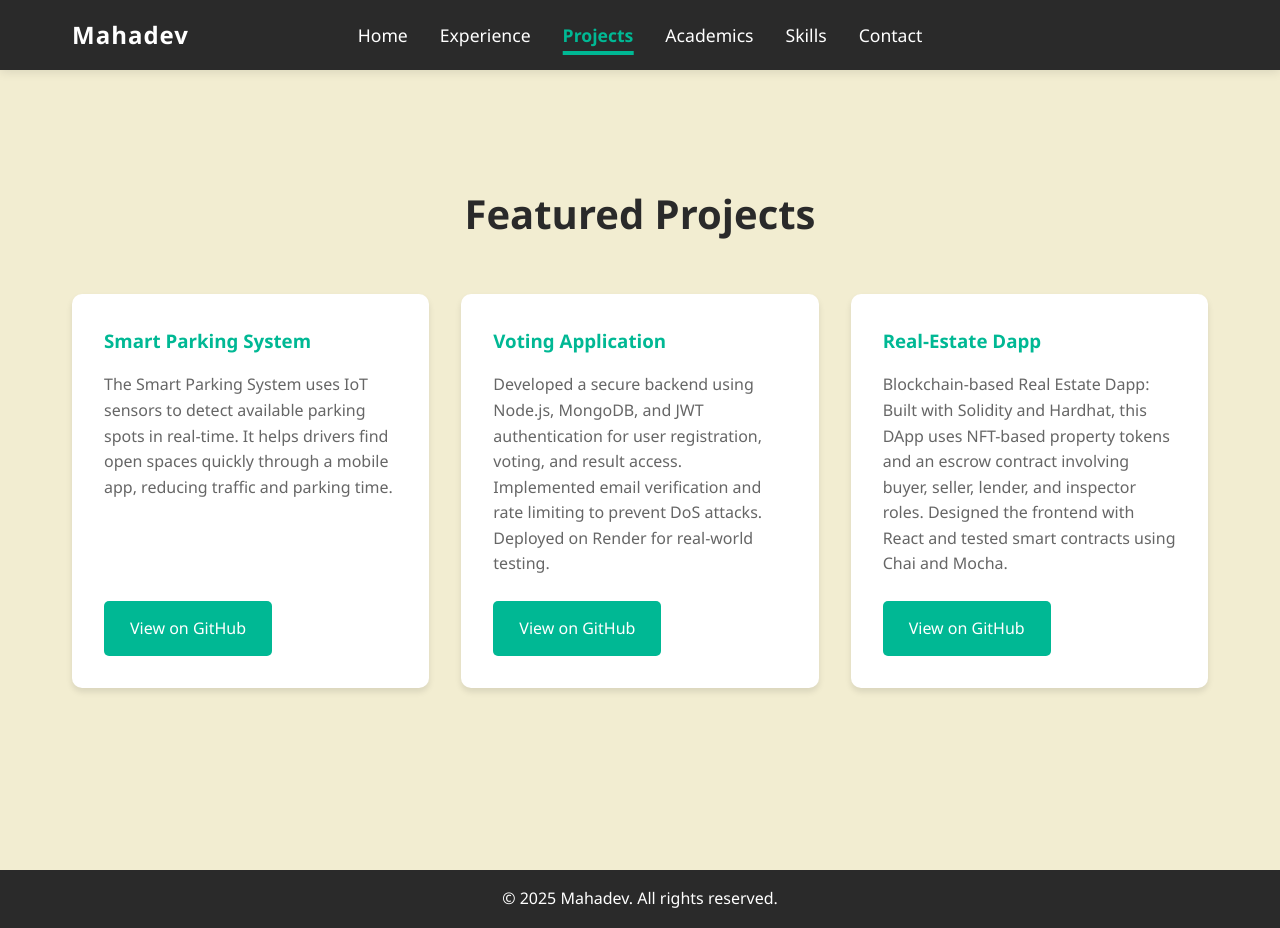
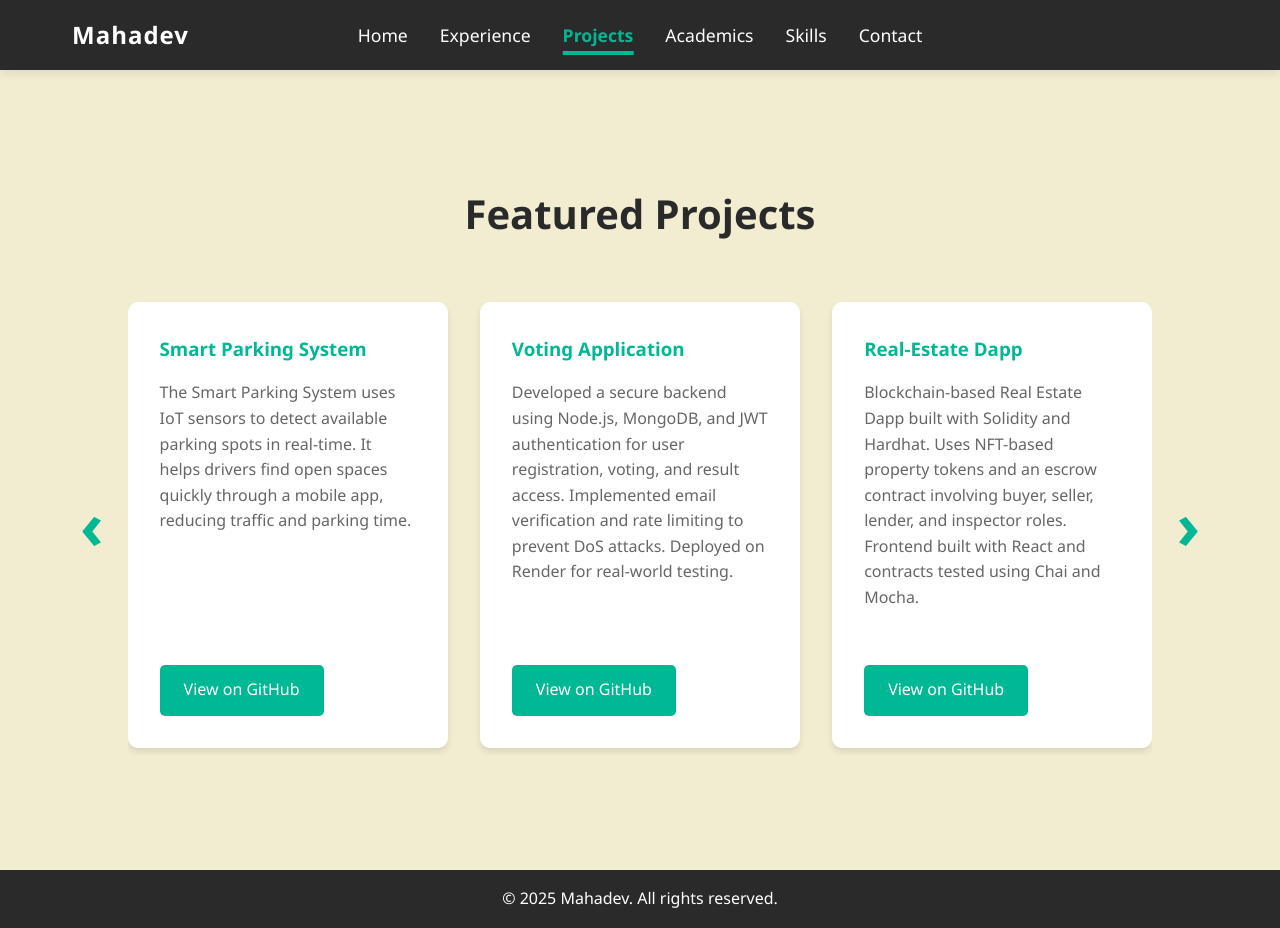
Before and after one commit to mahadev1411/portfolio, a React (Create React App) app: page /projects in a window 1280 px wide. Built offline with nearby package versions, Linux system fonts and the light colour scheme.

Commit message:
updated resume and projects

```diff
--- a/src/components/Experience.js
+++ b/src/components/Experience.js
@@ -21,7 +21,7 @@ const Experience = () => {
       duration: "July 2025 - December 2025",
       responsibilities: [
         "Worked on financial data analysis using SQL and GraphDB to derive key business metrics, ensuring accuracy through validation and aggregation.",
-        "Currently working on an n8n-based automation project to streamline PO/SO creation from Excel inputs via internal APIs."
+        "Worked on an n8n-based automation project to streamline PO/SO creation from Excel inputs via internal APIs."
       ],
       certificateUrl: "/Internship-Letter_ArisInfra.pdf",
       buttonText: "View Offer Letter"   // 👈 Different button text for second internship
--- a/src/components/Projects.css
+++ b/src/components/Projects.css
@@ -1,3 +1,7 @@
+/* =========================
+   PROJECTS SECTION
+   ========================= */
+
 .projects {
   padding-top: 7rem;
 }
@@ -9,43 +13,67 @@
   margin-bottom: 3rem;
 }
 
-.projects-grid {
-  display: grid;
-  grid-template-columns: repeat(auto-fit, minmax(300px, 1fr));
-  gap: 2rem;
+/* =========================
+   CAROUSEL LAYOUT
+   ========================= */
+
+.carousel-wrapper {
+  display: flex;
+  align-items: center;
+  justify-content: center;
+  gap: 1rem;
+  width: 100%;
 }
 
+/* ✅ IMPORTANT: responsive viewport so 3rd card never gets clipped */
+.carousel-viewport {
+  width: min(1100px, 100%);
+  overflow: hidden;
+}
+
+/* scroll container */
+.carousel-track {
+  display: flex;
+  gap: 2rem; /* keep this fixed, JS uses it as spacing */
+  overflow-x: auto;
+  scroll-behavior: smooth;
+  scroll-snap-type: x mandatory;
+  -webkit-overflow-scrolling: touch;
+
+  /* helps snapping start neatly */
+  padding: 0.5rem 0;
+}
+
+/* hide scrollbar */
+.carousel-track::-webkit-scrollbar {
+  display: none;
+}
+.carousel-track {
+  scrollbar-width: none;
+}
+
+/* =========================
+   PROJECT CARD
+   ========================= */
+
+/* ✅ 3 cards always fit inside viewport */
 .project-card {
+  flex: 0 0 calc((100% - 2rem * 2) / 3); /* 3 cards + 2 gaps */
+  min-width: 280px; /* prevents cards becoming too tiny on smaller screens */
+  scroll-snap-align: start;
+
   background: var(--card-bg);
   padding: 2rem;
   border-radius: 10px;
   box-shadow: 0 4px 6px rgba(0, 0, 0, 0.1);
-  transition: all 0.4s cubic-bezier(0.25, 0.46, 0.45, 0.94);
-  position: relative;
   display: flex;
   flex-direction: column;
-  /* Removed fixed min-height */
+  transition: all 0.3s ease;
 }
 
 .project-card:hover {
-  transform: translateY(-10px) scale(1.02);
+  transform: translateY(-8px);
   box-shadow: 0 10px 20px rgba(0, 0, 0, 0.15);
-}
-
-.project-card::after {
-  content: '';
-  position: absolute;
-  bottom: 0;
-  left: 0;
-  width: 100%;
-  height: 3px;
-  background: var(--secondary-color);
-  transform: scaleX(0);
-  transition: transform 0.3s ease;
-}
-
-.project-card:hover::after {
-  transform: scaleX(1);
 }
 
 .project-card h3 {
@@ -58,10 +86,11 @@
   line-height: 1.6;
   flex-grow: 1;
   margin-bottom: 1.5rem;
-  overflow: visible;
-  white-space: normal; /* Ensures text wraps normally */
-  word-wrap: break-word; /* Breaks long words */
 }
+
+/* =========================
+   GITHUB BUTTON
+   ========================= */
 
 .project-btn {
   background-color: var(--secondary-color);
@@ -70,26 +99,62 @@
   border-radius: 5px;
   text-decoration: none;
   font-weight: 500;
-  margin-top: auto;
   align-self: flex-start;
-  transition: all 0.3s ease;
-  border: 2px solid transparent;
-  position: relative;
-  z-index: 1;
+  transition: background 0.3s ease, transform 0.3s ease;
 }
 
 .project-btn:hover {
   background-color: var(--primary-color);
   transform: translateY(-2px);
-  box-shadow: 0 3px 8px rgba(24, 216, 14, 0.2);
+}
+
+/* =========================
+   BIG TEXT ARROWS
+   ========================= */
+
+.carousel-arrow {
+  background: none;
+  border: none;
+  color: var(--secondary-color);
+
+  font-size: 4rem;
+  font-weight: 800;
+  line-height: 1;
+
+  cursor: pointer;
+  padding: 0 0.5rem;
+  user-select: none;
+
+  transition: color 0.2s ease, transform 0.2s ease;
+}
+
+.carousel-arrow:hover {
+  color: var(--primary-color);
+  transform: scale(1.15);
+}
+
+/* =========================
+   RESPONSIVE BREAKPOINTS
+   ========================= */
+
+@media (max-width: 1100px) {
+  /* 2 cards view */
+  .project-card {
+    flex: 0 0 calc((100% - 2rem) / 2);
+  }
 }
 
 @media (max-width: 768px) {
+  /* 1 card view */
   .project-card {
-    padding: 1.5rem;
+    flex: 0 0 100%;
   }
 
-  .project-btn {
-    width: auto; /* Maintain button width on mobile */
+  .carousel-wrapper {
+    gap: 0.5rem;
+  }
+
+  .carousel-arrow {
+    font-size: 3rem;
   }
 }
--- a/src/components/Projects.js
+++ b/src/components/Projects.js
@@ -1,32 +1,74 @@
-import React from 'react';
-import './Projects.css';
+import React, { useRef } from "react";
+import "./Projects.css";
 
 const Projects = () => {
+  const trackRef = useRef(null);
+
   const projects = [
     {
-      title: 'Smart Parking System',
-      desc: 'The Smart Parking System uses IoT sensors to detect available parking spots in real-time. It helps drivers find open spaces quickly through a mobile app, reducing traffic and parking time. ',
-      githubLink: 'https://github.com/mahadev1411/Smart_Parking_System'
+      title: "Smart Parking System",
+      desc:
+        "The Smart Parking System uses IoT sensors to detect available parking spots in real-time. It helps drivers find open spaces quickly through a mobile app, reducing traffic and parking time.",
+      githubLink: "https://github.com/mahadev1411/Smart_Parking_System",
     },
     {
-      title: 'Voting Application',
-      desc: 'Developed a secure backend using Node.js, MongoDB, and JWT authentication for user registration, voting, and result access. Implemented email verification and rate limiting to prevent DoS attacks. Deployed on Render for real-world testing.',
-      githubLink: 'https://github.com/mahadev1411/Voting_application_backend'
+      title: "Voting Application",
+      desc:
+        "Developed a secure backend using Node.js, MongoDB, and JWT authentication for user registration, voting, and result access. Implemented email verification and rate limiting to prevent DoS attacks. Deployed on Render for real-world testing.",
+      githubLink: "https://github.com/mahadev1411/Voting_application_backend",
     },
     {
-      title: 'Real-Estate Dapp',
-      desc: ` Blockchain-based Real Estate Dapp: Built with Solidity and Hardhat, this DApp uses
-NFT-based property tokens and an escrow contract involving buyer, seller, lender,
-and inspector roles. Designed the frontend with React and tested smart contracts using
-Chai and Mocha. `,
-      githubLink: 'https://github.com/mahadev1411/real_estate_DApp'
+      title: "Real-Estate Dapp",
+      desc:
+        "Blockchain-based Real Estate Dapp built with Solidity and Hardhat. Uses NFT-based property tokens and an escrow contract involving buyer, seller, lender, and inspector roles. Frontend built with React and contracts tested using Chai and Mocha.",
+      githubLink: "https://github.com/mahadev1411/real_estate_DApp",
+    },
+    {
+      title: "Blockchain-Enabled Smart Water Allocation System",
+      desc:
+        "End-to-end smart water management system integrating IoT sensors, ML models, and blockchain to optimize agricultural water allocation. Used Hyperledger Fabric for immutable records and Cassandra for scalable data storage.",
+      githubLink: "https://github.com/mahadev1411/Smart-water-allocation",
+    },
+  ];
+
+  const scrollByOneCard = (direction) => {
+  const track = trackRef.current;
+  if (!track) return;
+
+  const cards = track.querySelectorAll(".project-card");
+  if (!cards.length) return;
+
+  // find the first card that is currently (mostly) visible
+  let currentIndex = 0;
+  const trackLeft = track.getBoundingClientRect().left;
+
+  for (let i = 0; i < cards.length; i++) {
+    const left = cards[i].getBoundingClientRect().left - trackLeft;
+    if (left >= -10) {
+      currentIndex = i;
+      break;
     }
-  ];
+  }
+
+  const nextIndex = Math.max(0, Math.min(cards.length - 1, currentIndex + direction));
+  cards[nextIndex].scrollIntoView({ behavior: "smooth", inline: "start", block: "nearest" });
+};
+
 
   return (
     <section className="projects">
       <h2 className="section-title">Featured Projects</h2>
-      <div className="projects-grid">
+
+      <div className="carousel-wrapper">
+        <button
+          className="carousel-arrow left"
+          onClick={() => scrollByOneCard(-1)}
+        >
+          ‹
+        </button>
+
+        <div className="carousel-viewport">
+          <div className="carousel-track" ref={trackRef}>
             {projects.map((project, index) => (
               <div key={index} className="project-card">
                 <h3>{project.title}</h3>
@@ -42,6 +84,15 @@ Chai and Mocha. `,
               </div>
             ))}
           </div>
+        </div>
+
+        <button
+          className="carousel-arrow right"
+          onClick={() => scrollByOneCard(1)}
+        >
+          ›
+        </button>
+      </div>
     </section>
   );
 };
```
Also changed, not shown: 1 other file (tests, documents, lock files or other folders). Lines whose indentation alone changed are shown as unchanged.
